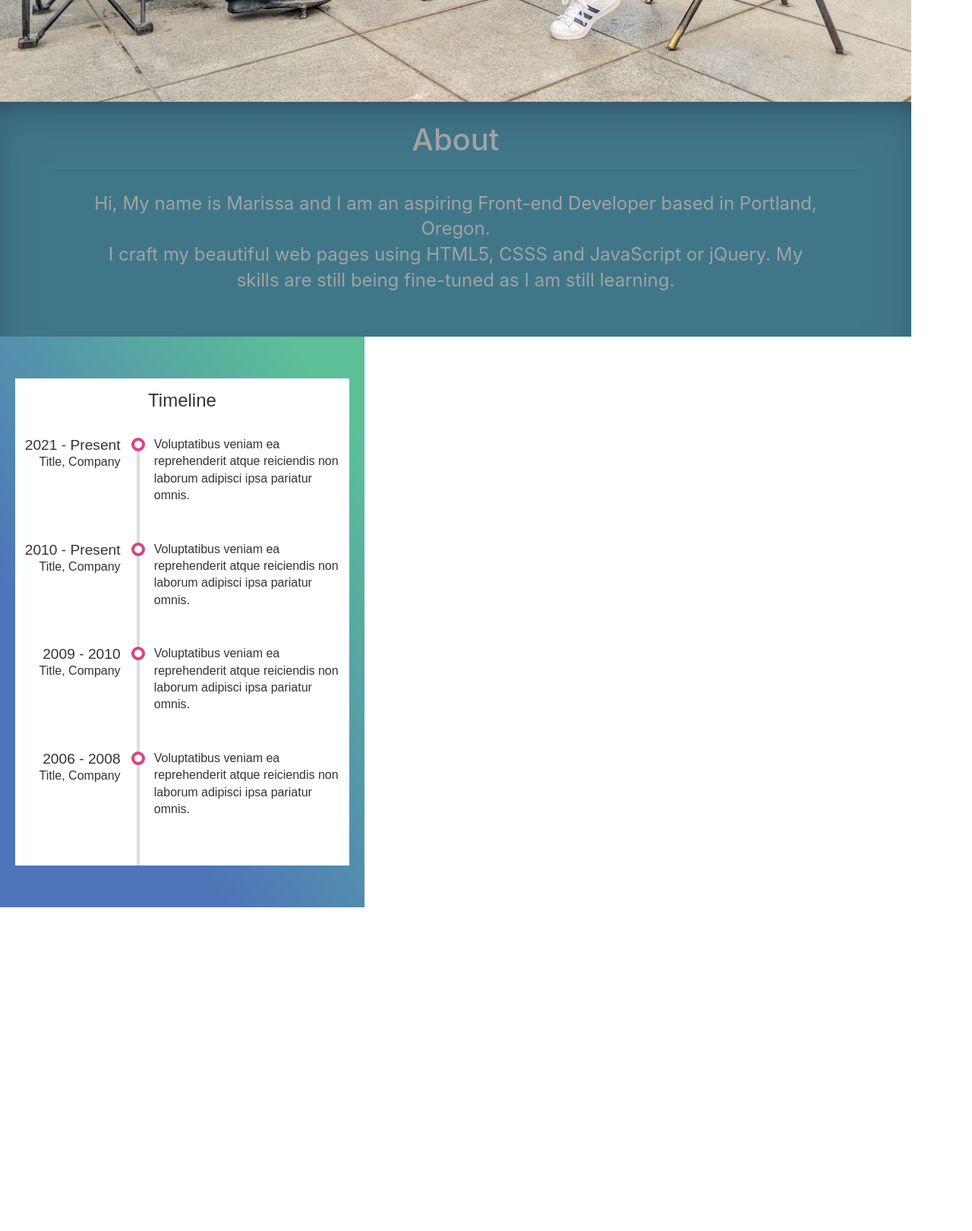
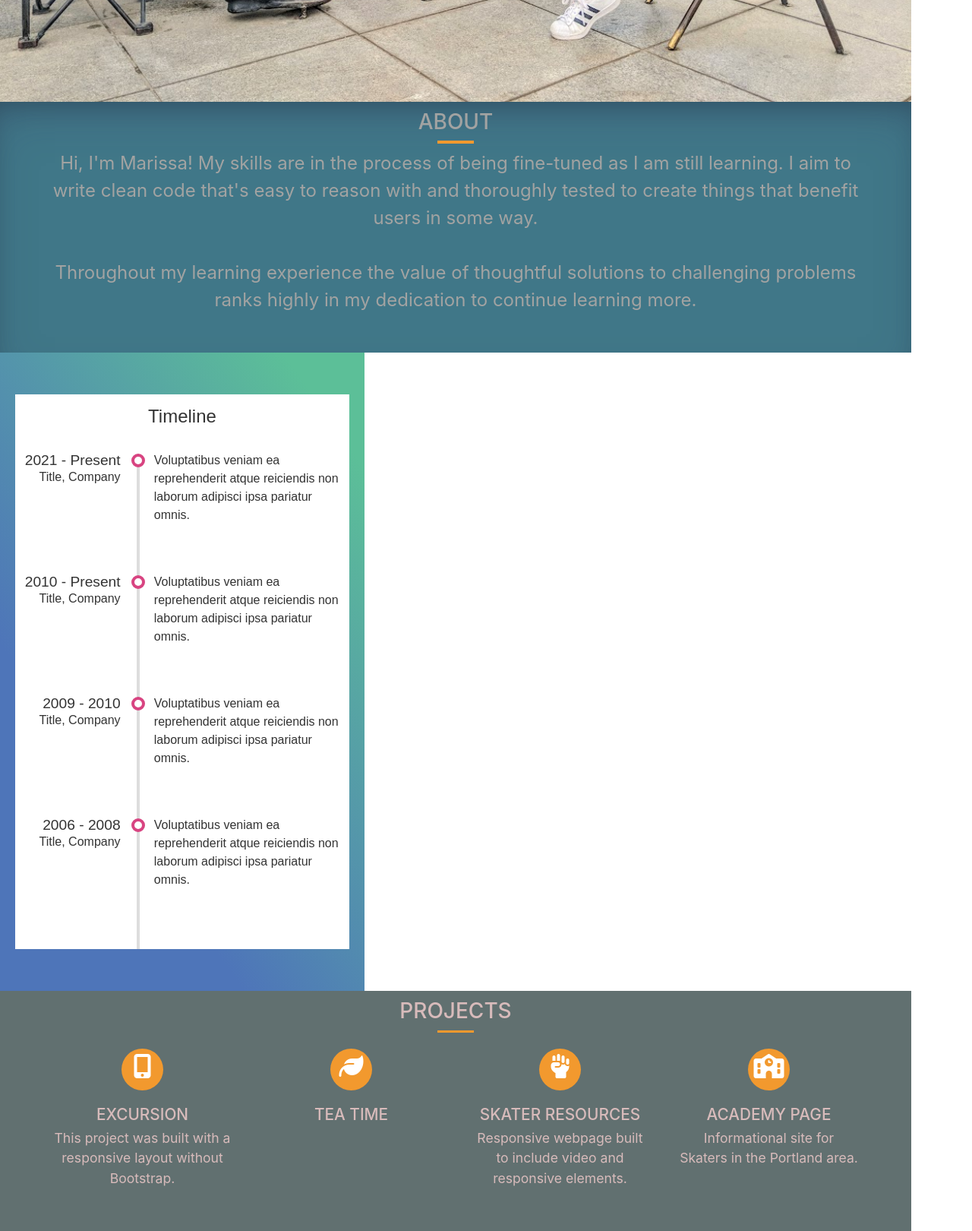
Before and after one commit to hughesmarissa/MHportfolio, a website: page index.html in a window 1280 px wide. Shown: the part 820-2440 px from the top of the page at 76% size. Before the commit the page ends 2014 px from the top, so only its background shows below. Drawn offline with nearby package versions, Linux system fonts and the light colour scheme.

Commit message:
Add Project Section & href JS

```diff
--- a/css/styles.css
+++ b/css/styles.css
@@ -1,7 +1,6 @@
 html{
     max-width: 1200px !important;
     font-family: 'Lato', sans-serif;
-
     /*#16F3D3 teal
     #1442DB blue
     #B422F2 purple
@@ -9,33 +8,35 @@ html{
     font-family: 'Lato', sans-serif;        */
 
 }
-body{
-    padding-top: 30px; /*keeps body below navbar*/
+body{ /* keeps body below navbar */
+    padding-top: 30px;
     /*background-color: rgb(161, 161, 161);*/
     color: rgb(162, 163, 162);
 }
-/* To prevent horizontal scroll bar */
-.row{
+.row{ /* To prevent horizontal scroll bar */
     width: 100%;
     margin: 0;
     padding: 0;
 }
+.section{
+    margin:0;
+    padding:0;
+    width: 100%;
+}
+#about>p{
+    margin: 0;
+    font-size: 100%;
+}
 
-.navbar{
+.navbar{ /*NAVBAR STYLES*/
     box-shadow: rgba(0, 0, 0, 0.35) 0px 5px 15px;
     max-width: 1200px;
-
 }
 .navbar-brand{
     font-family: 'Dancing Script', cursive;
 }
 .nav-link{
     font-family: 'Lato', sans-serif;
-}
-.section{
-    margin:0;
-    padding:0;
-    width: 100%;
 }
 .author-info{
     font-size: 14px;
@@ -47,23 +48,27 @@ body{
     height: 50px;
     width: 50px;
 }
-a{
+
+a{ /*LINK STYLES*/
     color: gray;
 }
 a:hover{
     font-weight: bold;
     color: #d84481;
 }
-.about-shadow{
+#about{ /*ABOUT STYLES*/
+    margin: 0 0;
+    font-size: 1.5rem;
+    background-color: rgb(64, 119, 136);
+    padding: 10px 50px 35px 50px;
     box-shadow: rgba(50, 50, 93, 0.25) 0px 30px 60px -12px inset, rgba(0, 0, 0, 0.3) 0px 18px 36px -18px inset;
 }
-.about{
-    font-size: 1.5rem;
-    background-color: rgb(64, 119, 136);
-    padding: 10px 50px;
+#about:hover{
+    background-color: rgb(23, 187, 105);
+    color: white;
 }
-/*TIMELINE STYLES*/
-.timeline-section{
+
+.timeline-section{ /* TIMELINE STYLES */
     background: linear-gradient(55deg,#4E75B9 30%,#5CBF98 90%);
     display: inline-flex;
     align-items: center;
@@ -124,27 +129,87 @@ a:hover{
     right: -22px;
     z-index: 99;
 }
-h3{
+.title>h3{
     margin: 0;
     font-size: 120%;
 }
-p{
-    margin: 0;
-    font-size: 100%;
-}
-
 .body{
     margin: 0 0 3em;
     float: right;
     width: 66%;
     padding-left: 30px;
 }
-p{
+.title>p{
     line-height: 1.4em;
 }
-p:first-child{
+.title>p:first-child{
     margin-top: 0;
     font-weight: 400;
+}
+/* PROJECTS */
+#projects{
+    margin: 0 0;
+    color:rgb(216, 187, 187);
+    background-color: rgb(97, 112, 112);
+    padding: 10px 50px 35px 50px;
+}
+#projects a {
+    color: rgb(216, 187, 187);
+}
+#projects a:hover{
+    text-decoration: none;
+    color: #F2992E;
+}
+.btn-sm {
+    border-width: medium;
+    border-radius: 0;
+    padding: 0.5rem 1.1rem;
+    font-size: 0.9rem;
+    font-weight: 400;
+    text-transform: uppercase;
+    margin: 1rem;
+}
+.btn-orange {
+    border-color: #F2992E;
+    background-color: #F2992E;
+    color: #FFF;
+}
+.btn-orange:hover, .btn-orange:focus {
+    border-color: #F79928;
+    background-color: #F79928;
+    color: #FFF;
+}
+.jumbotron {
+    margin: 0 0;
+    padding: 0 0;
+    border-radius: 0;
+}
+.heading-underline {
+    width: 3rem;
+    height: 0.2rem;
+    background-color: #F2992E;
+    margin: 0 auto;
+}
+.feature {
+    text-align: center;
+    padding: 5px 5px;
+}
+.circle {
+    background-color: #F2992E;
+    margin: 0 auto;
+    width: 55px;
+    height: 55px;
+    border-radius: 50%;
+    margin-bottom: 20px;
+}
+.feature h3 {
+    font-size: 1.3rem;
+    text-transform: uppercase;
+    padding-bottom: 0;
+    margin: 5px;
+}
+.feature p {
+    font-size: 1.1rem;
 }
 
 /* CONTACT /LINKS */
@@ -156,6 +221,12 @@ p:first-child{
 and (min-device-width : 320px)
 and (max-device-width : 480px) {
 /* Styles */
+#about{
+    font-size: 12px;
+    padding: 20px 10px 30px 10px;
+}
+#projects{
+
 }
 
 /* Smartphones (landscape) ----------- */
@@ -211,3 +282,5 @@ only screen and (-webkit-min-device-pixel-ratio : 1.5),
 only screen and (min-device-pixel-ratio : 1.5) {
 /* Styles */
 }
+
+}
--- a/index.html
+++ b/index.html
@@ -21,7 +21,7 @@
   <nav class="navbar fixed-top navbar-expand-sm bg-light">
     <a class="navbar-brand text-secondary" href="#">
       <h1 class="d-none d-md-block d-lg-block d-xl-block">Marissa Hughes</h1>
-      <i class="fab fa-connectdevelop d-block d-sm-block d-md-none"></i>
+      <span class="d-block d-sm-block d-md-none">Welcome to my page</span>
     </a>
     <button class="navbar-toggler" type="button" data-toggle="collapse" data-target="#navbarSupportedContent" aria-controls="navbarSupportedContent" aria-expanded="false" aria-label="Toggle navigation">
       <span class="fa fa-bars fa-lg"></span>
@@ -29,17 +29,17 @@
     <div class="collapse navbar-collapse" id="navbarSupportedContent">
       <ul class="navbar-nav pr-5 ml-auto">
         <li class="nav-item">
-          <a class="nav-link" href="#">
+          <a class="nav-link" href="#about">
           ABOUT
           </a>
         </li>
         <li class="nav-item">
-          <a class="nav-link" href="#">
+          <a class="nav-link" href="#skills">
           SKILLS
           </a>
         </li>
         <li class="nav-item">
-          <a class="nav-link" href="#">
+          <a class="nav-link" href="#projects">
           PROJECTS
           </a>
         </li>
@@ -62,19 +62,31 @@
       </div>
   </section>
 <!-- ABOUT ME -->
-<div class="row container-fluid w-100 about about-shadow">
-  <div class="col-lg-12 col-sm-12 text-center ">
-    <h1 class="pt-3">About</h1><hr />
-      <p class="about pb-5">
-        Hi, My name is Marissa and I am an aspiring Front-end Developer based in Portland, Oregon. <br>
-        I craft my beautiful web pages using HTML5, CSSS and JavaScript or jQuery.
-        My skills are still being fine-tuned as I am still learning.
+<div id="about" class="jumbotron container-fluid text-center">
+  <div class="heading">
+    <h3>ABOUT</h3>
+    <div class="heading-underline mb-2"></div>
+  </div>
+  <div class="row">
+    <div class="col-lg-12 col-sm-12 text-center">
+      <p>
+        Hi, I'm Marissa! My skills are in the process of being fine-tuned as I am still learning.
+        I aim to write clean code that's easy to reason with and thoroughly tested to create
+        things that benefit users in some way.
+        <br><br>
+        <!-- I craft my beautiful web pages using HTML5, CSSS and JavaScript or jQuery. -->
+        Throughout my learning experience the value of thoughtful solutions to challenging problems ranks
+        highly in my dedication to continue learning more.
+        <!--  <br><br>
+        Does this sound like someone you could use on
+        your team? Get in touch and let me know what you're working on.-->
       </p>
     </div>
   </div>
 </div>
+
 <!-- SKILLS/TIMELINE LEFT SIDE -->
-<section alt="Marissa Hughes Education & Career Timeline" class="d-none d-sm-none d-md-block">
+<section id="skills" alt="Marissa Hughes Education & Career Timeline" class="d-none d-sm-none d-md-block">
   <div class="timeline-section">
     <div class="timeline">
       <div class="timeline-intro"><h4 class="text-center">Timeline</h4></div><br>
@@ -118,8 +130,68 @@
     </div>
   </div>
 </section>
-    <!-- PROJECTS -->
 
+<!-- PROJECTS -->
+<div  id="projects" class="jumbotron container-fluid text-center">
+  <div class="heading">
+    <h3>PROJECTS</h3>
+    <div class="heading-underline mb-3"></div>
+  </div>
+  <div class="row">
+    <div class="col-sm-6 col-md-3 col-lg-3">
+      <a href="#">
+        <div class="feature">
+          <div class="circle fa-2x">
+            <i class="fas fa-mobile-alt fa-inverse"></i>
+          </div>
+          <h3>Excursion</h3>
+          <p>
+            This project was built with a responsive layout without Bootstrap.
+          </p>
+        </div>
+      </a>
+    </div>
+    <div class="col-sm-6 col-md-3 col-lg-3">
+      <a href="#">
+        <div class="feature">
+          <div class="circle fa-2x">
+            <i class="fas fa-leaf fa-inverse"></i>
+          </div>
+          <h3>Tea Time</h3>
+          <p>
+
+          </p>
+        </div>
+      </a>
+    </div>
+    <div class="col-sm-6 col-md-3 col-lg-3">
+      <a href="#">
+        <div class="feature">
+          <div class="circle fa-2x">
+            <i class="fas fa-fist-raised fa-inverse"></i>
+          </div>
+          <h3>Skater Resources</h3>
+          <p>
+            Responsive webpage built to include video and responsive elements.
+          </p>
+        </div>
+      </a>
+    </div>
+    <div class="col-sm-6 col-md-3 col-lg-3">
+      <a href="#">
+        <div class="feature">
+          <div class="circle fa-2x">
+            <i class="fas fa-school fa-inverse"></i>
+          </div>
+          <h3>Academy Page</h3>
+          <p>
+            Informational site for Skaters in the Portland area.
+          </p>
+        </div>
+      </a>
+    </div>
+  </div>
+</div>
     <!-- -->
     <!-- -->
     <!-- -->
@@ -132,5 +204,6 @@
     <script src="node_modules/jquery/dist/jquery.slim.min.js"></script>
     <script src="node_modules/popper.js/dist/umd/popper.min.js"></script>
     <script src="node_modules/bootstrap/dist/js/bootstrap.min.js"></script>
+    <script src="js/scripts.js"></script>
 </body>
 </html>
--- /dev/null
+++ b/js/scripts.js
@@ -0,0 +1,16 @@
+// The function actually applying the offset
+function offsetAnchor() {
+    if (location.hash.length !== 0) {
+        window.scrollTo(window.scrollX, window.scrollY - 100);
+    }
+}
+
+// This will capture hash changes while on the page
+$(window).on("hashchange", function () {
+    offsetAnchor();
+});
+
+// Let the page finish loading.
+$(document).ready(function() {
+    offsetAnchor();
+});
```
Lines whose indentation alone changed are shown as unchanged.
